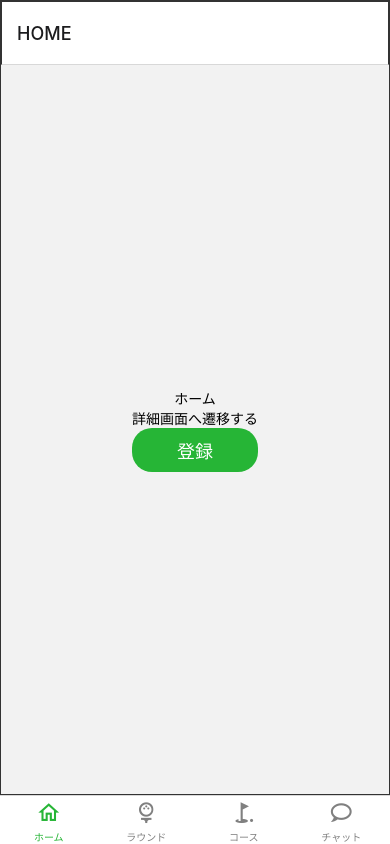
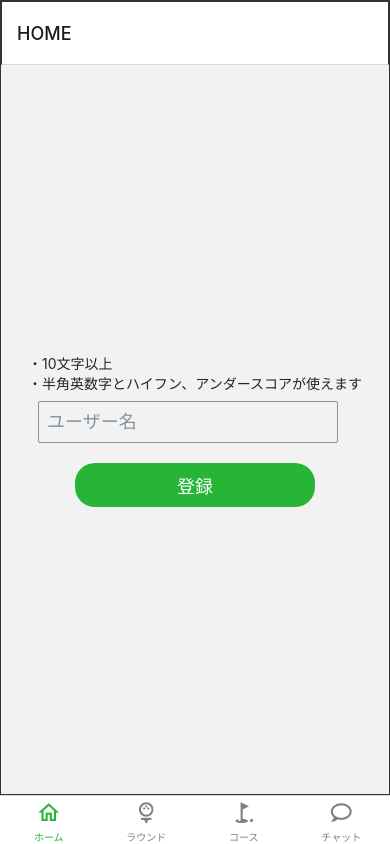
Before and after one commit to y-koma0130/swinggy-mobile, a React Native app: screen /HOME in a window 390 px wide. Built offline with nearby package versions, Linux system fonts and the light colour scheme.

Commit message:
フォームUI作成

```diff
--- a/src/components/buttons/SolidButton.tsx
+++ b/src/components/buttons/SolidButton.tsx
@@ -17,8 +17,8 @@ export const SolidButton: FC<SoliduttonProps> = ({ label, onPress, color, isDisa
     <Button
       title={label}
       type='solid'
-      containerStyle={{ borderRadius: 20 }}
-      buttonStyle={{ backgroundColor: bgColor }}
+      containerStyle={{ borderRadius: 20, minWidth: 80 }}
+      buttonStyle={{ backgroundColor: bgColor, paddingHorizontal: 10 }}
       disabled={isDisabled}
       onPress={onPress}
     />
--- /dev/null
+++ b/src/components/forms/InputForm.tsx
@@ -0,0 +1,15 @@
+import { FC } from 'react';
+import { Input } from '@rneui/themed';
+
+type InputFormProps = {
+  placeholder?: string;
+};
+
+export const InputForm: FC<InputFormProps> = ({ placeholder }) => {
+  return (
+    <Input
+      placeholder={placeholder}
+      inputContainerStyle={{ width: 300, borderWidth: 1, paddingLeft: 8, borderRadius: 2 }}
+    />
+  );
+};
--- /dev/null
+++ b/src/components/forms/index.ts
@@ -0,0 +1 @@
+export * from './InputForm';
--- /dev/null
+++ b/src/features/registrations/components/screenNames/Input.tsx
@@ -0,0 +1,6 @@
+import { FC } from 'react';
+import { InputForm } from '../../../../components/forms';
+
+export const ScreenNameInput: FC = () => {
+  return <InputForm placeholder='ユーザー名' />;
+};
--- /dev/null
+++ b/src/features/registrations/components/screenNames/InputSection.tsx
@@ -0,0 +1,16 @@
+import { FC } from 'react';
+import { View } from 'react-native';
+import { ScreenNameInput } from '.';
+import { Text } from '@rneui/base';
+
+export const ScreenNameInputSection: FC = () => {
+  return (
+    <View>
+      <View style={{ marginBottom: 8 }}>
+        <Text>・10文字以上</Text>
+        <Text>・半角英数字とハイフン、アンダースコアが使えます</Text>
+      </View>
+      <ScreenNameInput />
+    </View>
+  );
+};
--- /dev/null
+++ b/src/features/registrations/components/screenNames/index.ts
@@ -0,0 +1,2 @@
+export * from './Input';
+export * from './InputSection';
--- a/src/screens/Home/index.tsx
+++ b/src/screens/Home/index.tsx
@@ -1,9 +1,7 @@
 import React, { FC } from 'react';
-import { View, Text, StyleSheet, TouchableOpacity } from 'react-native';
-import { useNavigation } from '@react-navigation/core';
-import { StackNavigationProp } from '@react-navigation/stack';
-import { BottomStackParamList } from '../../types/screens';
+import { View, StyleSheet } from 'react-native';
 import { SolidButton } from '../../components/buttons';
+import { ScreenNameInputSection } from '../../features/registrations/components/screenNames';
 
 const styles = StyleSheet.create({
   container: {
@@ -14,14 +12,17 @@ const styles = StyleSheet.create({
 });
 
 export const Home: FC = () => {
-  const { navigate } = useNavigation<StackNavigationProp<BottomStackParamList>>();
+  // const { navigate } = useNavigation<StackNavigationProp<BottomStackParamList>>();
   return (
     <View style={styles.container}>
-      <Text>ホーム</Text>
-      <TouchableOpacity onPress={() => navigate('ROUND')}>
-        <Text>詳細画面へ遷移する</Text>
+      {/* <TouchableOpacity onPress={() => navigate('ROUND')}> */}
+      {/* </TouchableOpacity> */}
+      <View style={{ marginBottom: 10 }}>
+        <ScreenNameInputSection />
+      </View>
+      <View style={{ width: 240 }}>
         <SolidButton label='登録' color='PRIMARY' />
-      </TouchableOpacity>
+      </View>
     </View>
   );
 };
```
